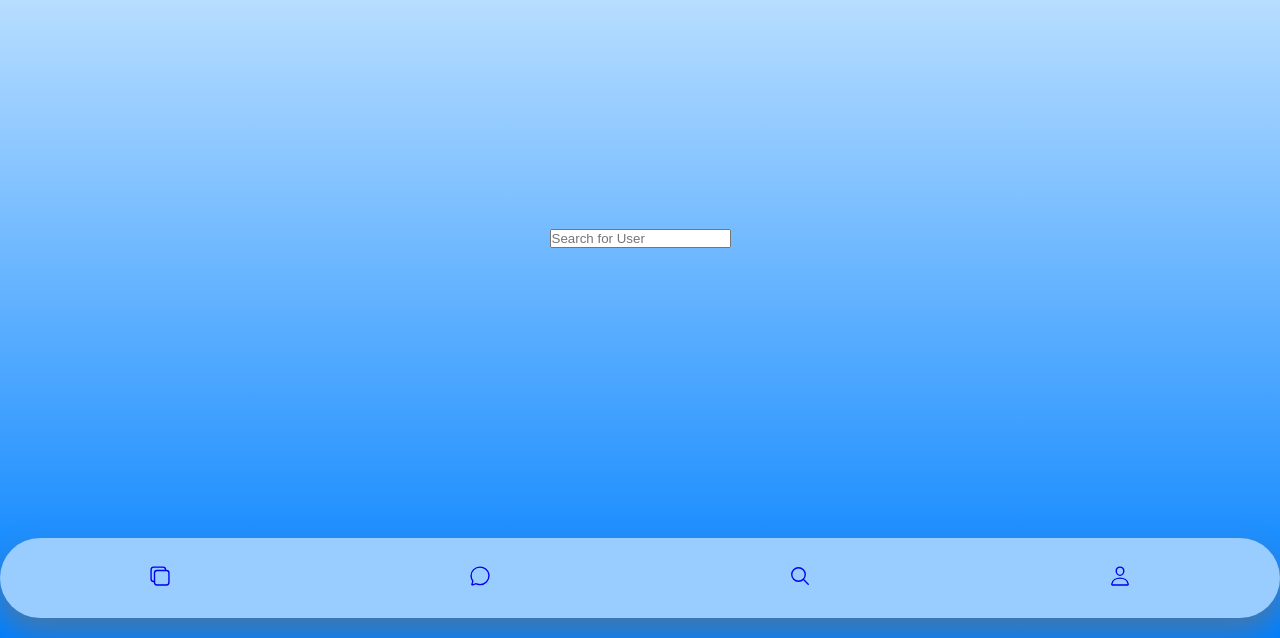
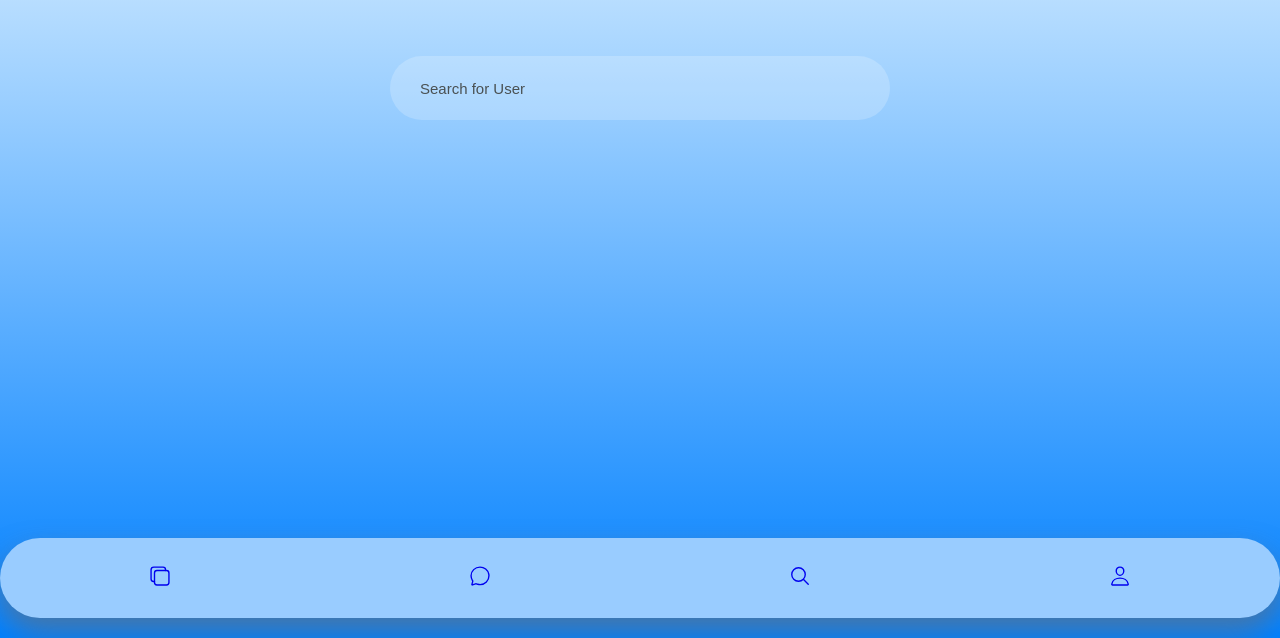
Before and after one commit to presleyigie1/GymbleWeb, a website: page public/search.html in a window 1280 px wide. Shown: the part 162-800 px from the top of the page. Drawn offline with nearby package versions, Linux system fonts and the light colour scheme.

Commit message:
search front end

```diff
--- a/public/styles/style.css
+++ b/public/styles/style.css
@@ -211,3 +211,29 @@ body{
     color: #555;
     margin-bottom: 5px;
 }
+
+.search-bar{
+    margin-bottom: 300px;
+    width: 100%;
+    height: 8%;
+    max-width: 500px;
+    background: rgba(255,255,255,0.2);
+    display: flex;
+    align-items: center;
+    border-radius: 60px;
+    padding: 5px 10px;
+}
+
+.search-bar input{
+    background: transparent;
+    flex: 1;
+    border: 0;
+    outline: none;
+    padding: 24px 20px;
+    font-size: 15px;
+    color: rgb(74, 81, 83);
+}
+
+::placeholder{
+    color: rgb(74, 81, 83);
+}
```
